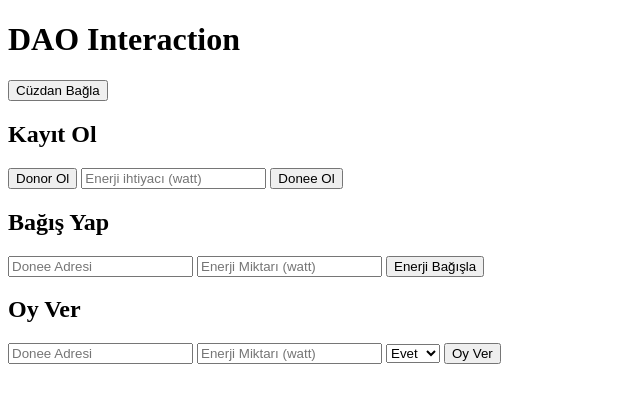
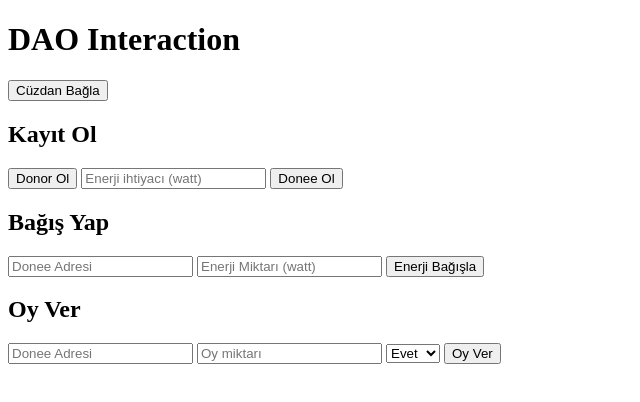
Before and after one commit to ZaferGunal/web, a plain HTML site: page index.html in a window 1280 px wide. Shown: the full height of the page, 0-640 px from the left. Drawn offline with Linux system fonts and the light colour scheme.

Commit message:
Update index.html

```diff
--- a/index.html
+++ b/index.html
@@ -21,7 +21,7 @@
 
   <h2>Oy Ver</h2>
   <input id="doneeAddrVote" placeholder="Donee Adresi">
-  <input id="voteAmount" placeholder="Enerji Miktarı (watt)">
+  <input id="voteAmount" placeholder="Oy miktarı">
   <select id="voteSupport">
     <option value="true">Evet</option>
     <option value="false">Hayır</option>
```
